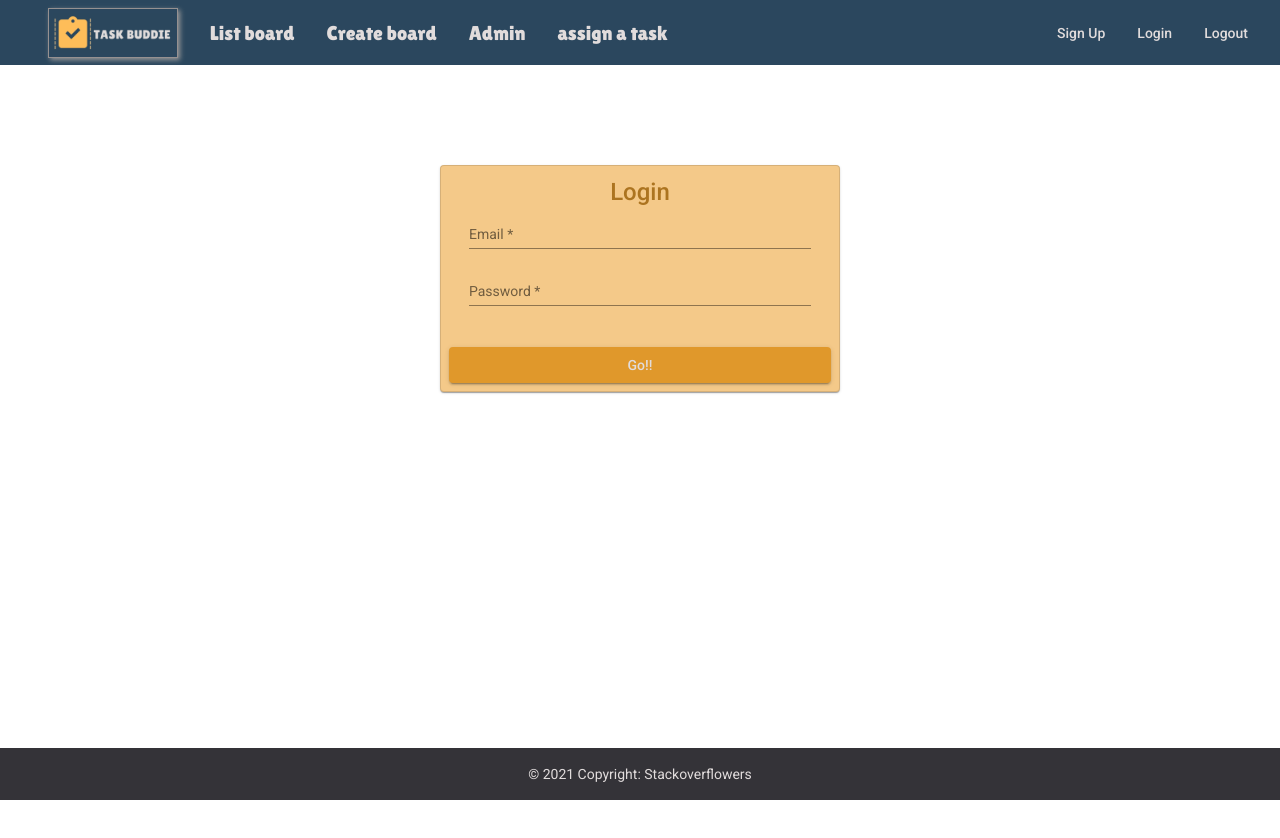
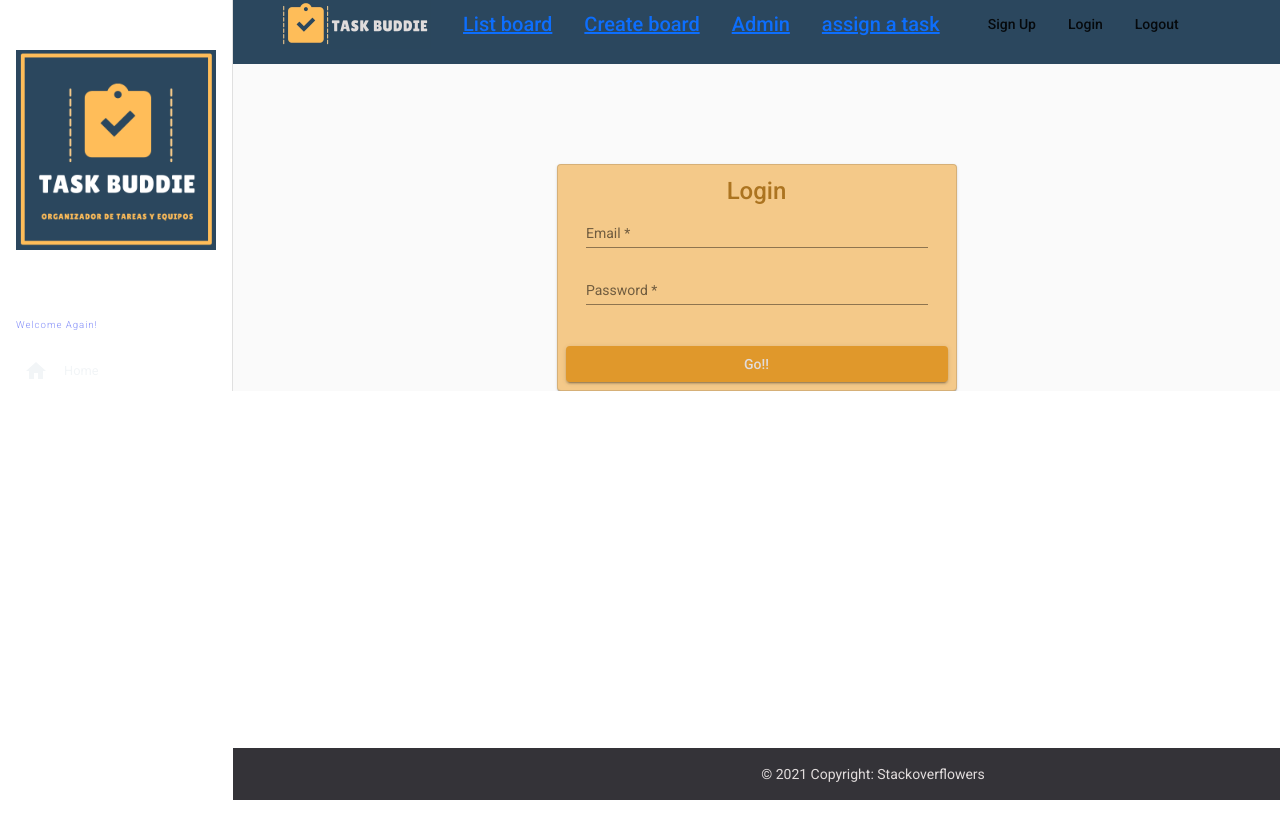
Before and after one commit to StackOverflowers/TaskBuddie, an Angular app in the folder frontend/: page / in a window 1280 px wide. Shown: the top 838 px of the page. After the commit the page ends 800 px from the top, so only its background shows below. Built offline with nearby package versions, Linux system fonts and the light colour scheme.

Commit message:
fixing sidenav test

```diff
--- a/frontend/src/app/app.component.html
+++ b/frontend/src/app/app.component.html
@@ -1,3 +1,10 @@
-<app-header></app-header>
-<router-outlet></router-outlet>
-<app-footer></app-footer>
+<mat-drawer-container>
+    <mat-drawer mode="side" opened="true">
+        <app-sidenav></app-sidenav>
+    </mat-drawer>
+    <mat-drawer-content>
+        <app-header></app-header>
+        <router-outlet></router-outlet>
+        <app-footer></app-footer>
+    </mat-drawer-content>
+</mat-drawer-container>
--- a/frontend/src/app/board/listboardtasks/listboardtasks.component.ts
+++ b/frontend/src/app/board/listboardtasks/listboardtasks.component.ts
@@ -37,6 +37,7 @@ export class ListboardtasksComponent implements OnInit {
 
   ngOnInit(): void {
     this.ruta = this.route.params;
+    console.log(this.ruta)
     this.id=this.ruta._value;
     console.log(this.id._id)
     this.ids=this.id._id
--- a/frontend/src/app/home/header/header.component.css
+++ b/frontend/src/app/home/header/header.component.css
@@ -1,40 +1,35 @@
-.headerSpacer {
-  flex: 1 1 auto;
-}
-
-a {
-  text-decoration: none;
-  color: #e1dcdc;
+mat-toolbar {
+  position: sticky;
+  top: 0;
+  z-index: 100;
 
 }
 
-.bgHeader {
+ul , li {
+
+    list-style: none;
+
+}
+button {
+  outline: none;
+  border: 0;
+  background: transparent;
+}
+.user {
+  font-size: 14px;
+}
+mat-toolbar {
   background-color: #2b475e;
-  height: 65px;
+}
+.user-image {
+  border-radius: 50%;
+  width: 50px;
+  height: 50px;
+
 }
 
-img {
-  padding: 4px;
-  border: #969191 solid;
-  border-width: 0.5px 0.5px 0.5px 0.5px;
-  box-shadow: 2px 2px 5px #999;
-}
-ul {
-  font-family: "Lilita One";
-  font-size: 20px;
-  margin-top: 17px;
-}
+::ng-deep {
 
-.selection {
-  font-family: "Lilita One";
-  font-size: 20px;
-  color: #e1dcdc;
-  width: 229px;
-  margin-top: 25px;
-}
-
-.option {
-  font-family: "Lilita One";
-  color: #ac7420;
+    width: 160px;
 
 }
--- /dev/null
+++ b/frontend/src/app/home/sidenav/sidenav.component.css
@@ -0,0 +1,45 @@
+.logo{
+    text-align: center;
+    padding:2.6rem 1rem;
+
+}
+
+.logo img{
+    width:200px;
+
+}
+
+.mat-icon{
+    vertical-align: center;
+    margin-right: 1rem;
+
+}
+
+.mat-divider{
+    border-top-width: 2px;
+    border-color: white;
+}
+
+.mat-list-item {
+    color: #94a3b8 !important;
+    font-size: 0.8rem;
+    height: 44px !important;
+    margin-bottom: 4px;
+    margin: 0 8px;
+}
+
+.mat-list-item-content{
+    border-radius: 5px;
+    margin: 0 8px;
+}
+
+.list-item-active{
+    color: #f2f5f7 !important;
+}
+
+.mat-subheader{
+    color: #818cf8;
+    font-size: 0.6rem;
+    font-weight: 100;
+    letter-spacing: 1px;
+}
--- /dev/null
+++ b/frontend/src/app/home/sidenav/sidenav.component.html
@@ -0,0 +1,26 @@
+<mat-nav-list>
+    <div class="logo">
+        <img src="../../../assets/img/logo.png" alt="Company Logo">
+    </div>
+    <mat-divider></mat-divider>
+    <h2 matSubheader class="mt-2">Welcome Again!</h2>
+    <a mat-list-item routerLink="" routerLinkActive="list-item-active">
+        <mat-icon>home</mat-icon>Home
+    </a>
+    <a mat-list-item routerLink="" routerLinkActive="list-item-active">
+        <mat-icon>dashboard</mat-icon>list tasks
+    </a>
+    <a mat-list-item routerLink="" routerLinkActive="list-item-active">
+        <mat-icon>edit</mat-icon>Update Profile
+    </a>
+    <a mat-list-item routerLink="" routerLinkActive="list-item-active">
+        <mat-icon>edit</mat-icon>edit
+    </a>
+    <a mat-list-item routerLink="" routerLinkActive="list-item-active">
+        <mat-icon>edit</mat-icon>edit
+    </a>
+    <a mat-list-item routerLink="" routerLinkActive="list-item-active">
+        <mat-icon>edit</mat-icon>edit
+    </a>
+
+</mat-nav-list>
--- /dev/null
+++ b/frontend/src/app/home/sidenav/sidenav.component.ts
@@ -0,0 +1,15 @@
+import { Component, OnInit } from '@angular/core';
+
+@Component({
+  selector: 'app-sidenav',
+  templateUrl: './sidenav.component.html',
+  styleUrls: ['./sidenav.component.css']
+})
+export class SidenavComponent implements OnInit {
+
+  constructor() { }
+
+  ngOnInit(): void {
+  }
+
+}
```
Also changed, not shown: frontend/src/app/app.module.ts (+10 -0 lines), 2 other files (tests, documents, lock files or other folders).
